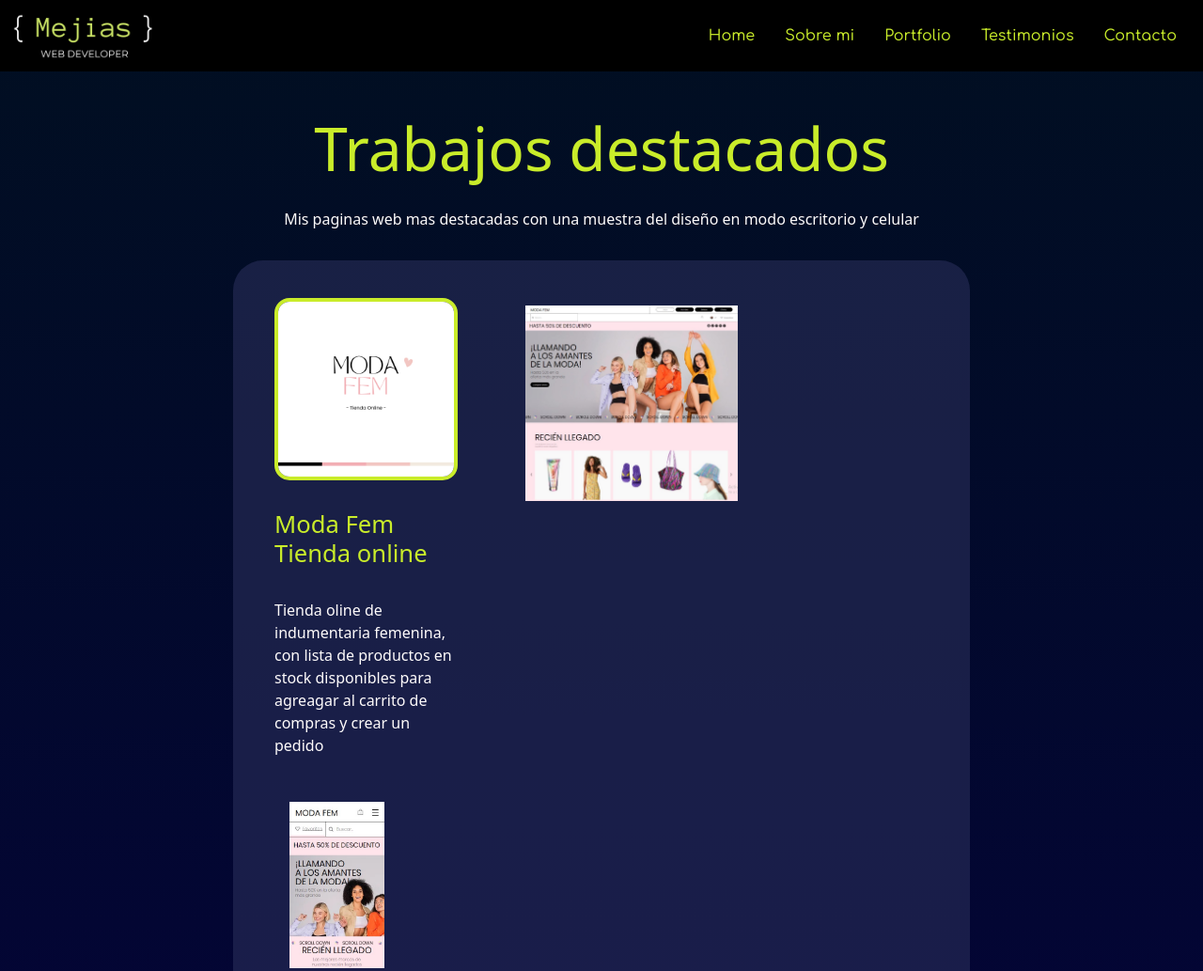
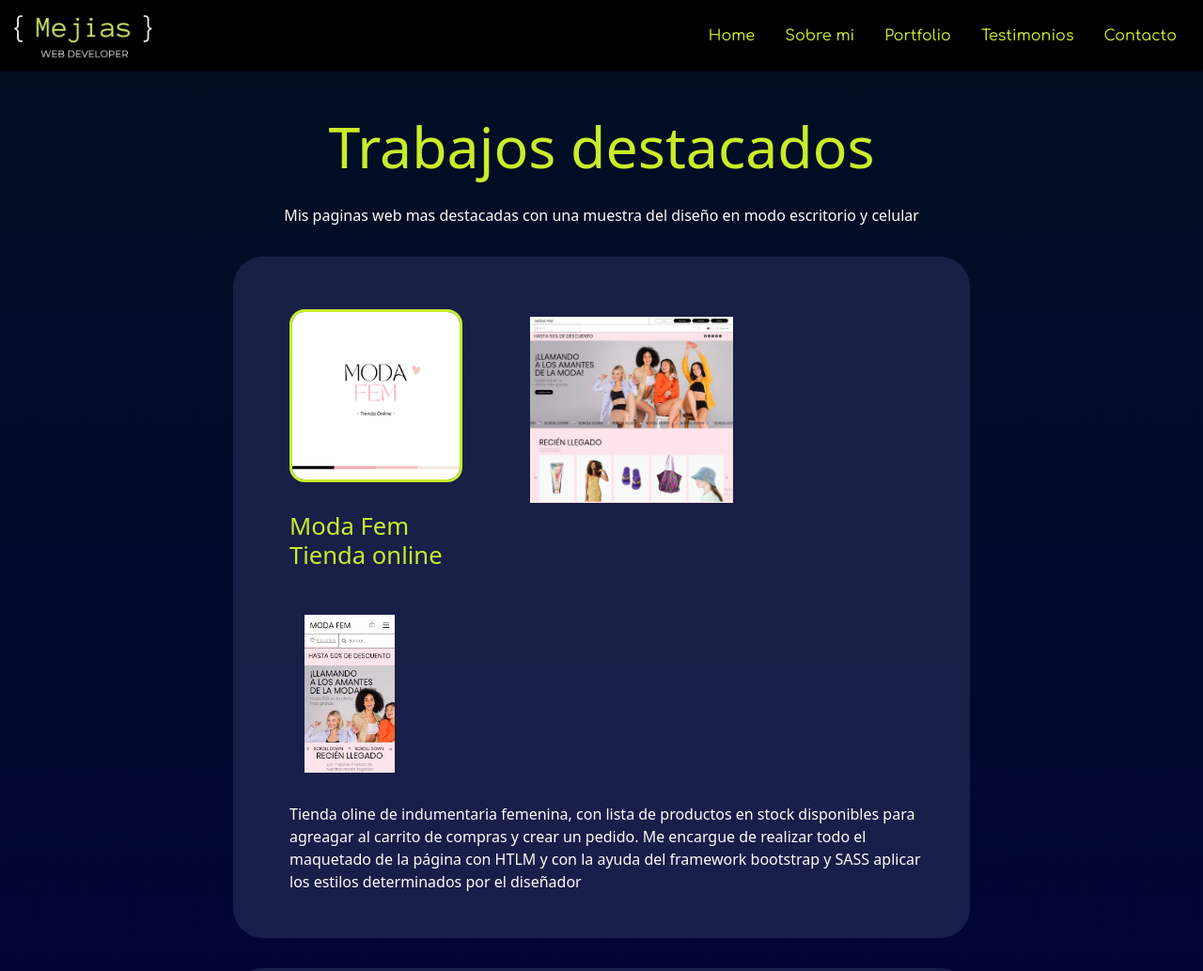
Before and after one commit to Johannysmejias/MejiasWebDeveloper, a website: page pages/portfolio.html in a window 1280 px wide. Shown: the top 1033 px of the page at 94% size. Drawn offline with nearby package versions, Linux system fonts and the light colour scheme.

Commit message:
detalles portfolio tercera pre entrega

```diff
--- a/pages/portfolio.html
+++ b/pages/portfolio.html
@@ -83,28 +83,30 @@
                     <div class="descripcion col-sm-4">
                         <img class="img-descripcion" src="../img/moda-fem.png" alt="Logo del proyecto Moda Fem">
                         <h2>Moda Fem Tienda online</h2>
-                        <p>Tienda oline de indumentaria femenina, con lista de productos en stock disponibles para agreagar al carrito de compras y crear un pedido</p>
                     </div>
                     <img class="img-escritorio col-sm-4" src="../img/Moda-FEM-DESKTOP.jpg" alt="imagen del diseño de escritorio de moda fem">
                     <img class="img-phone col-sm-2" src="../img/moda-fem-phone.jpg" alt="imagen del diseño para celular de moda fem">
+                    <p>Tienda oline de indumentaria femenina, con lista de productos en stock disponibles para agreagar al carrito de compras y crear un pedido.
+                        Me encargue de realizar todo el maquetado de la página con HTLM y con la ayuda del framework bootstrap y SASS aplicar los estilos determinados por el diseñador
+                    </p>
                 </div>
                 <div class="work row">
                     <div class="descripcion col-sm-4">
                         <img class="img-descripcion" src="../img/MILI.png" alt="Logo de proyecto Mili Studio">
                         <h2>Mili Studio</h2>
-                        <p>Perfil de fotografa profesional informativo con portfolio y sistema de agendar citas</p>
                     </div>
                     <img class="img-escritorio col-sm-4" src="../img/mili-desktop.png" alt="imagen del diseño de escritorio de mili studio">
                     <img class="img-phone col-sm-2" src="../img/mili-phone.png" alt="imagen del diseño para celular de mili studio">
+                    <p>Perfil de fotografa profesional informativo con portfolio y sistema de agendar citas. Es mi sitio web más destacado, me encargué del diseño desde el principio realizando el mockup, para luiego llevarlo a la realidad con HTML y SASS. Trabajamos con un sistema de citas realizado con C# y MySQL</p>
                 </div>
                 <div class="work row">
                     <div class="descripcion col-sm-4">
                         <img class="img-descripcion" src="../img/Nayeli.png" alt="Logo del proyecto Nayeli Heladería">
                         <h2>Heladería Nayeli</h2>
-                        <p>Heladeria Nayeli, cuenta con una funcion para armar tu helado perfecto y pedirlo por la pagina para retirar y ahorrarte largas filas o para delivery desde la comodidad de tu hogar</p>
                     </div>
                     <img class="img-escritorio col-sm-4" src="../img/nayeli-desktop.png" alt="imagen del dieño de escritorio para el proyecto Nayeli Heladeria">
                     <img class="img-phone col-sm-2" src="../img/nayeli-phone.png" alt="imagen del diseño de celular para el proyecto Nayeli Heladeria">
+                    <p>Heladeria Nayeli, cuenta con una funcion para armar tu helado perfecto y pedirlo por la pagina para retirar y ahorrarte largas filas o para delivery desde la comodidad de tu hogar. Disfrut{e mucho este proyecto, tuvo un exito especial debido a la innovacion del sistema de pedidos donde puedes ir eligiendo los ingredientes para crear un producto único. Realicé los estilos del sitio con SASS y el sistema de pedidos con JavaScript </p>
                 </div>
             </div>
         </div>
--- a/sass/contenedores/_main.scss
+++ b/sass/contenedores/_main.scss
@@ -1,7 +1,7 @@
 /* estilos main  */
 main{
     color: $color-texto;
-    min-height: 1000px;
+    min-height: 850px;
     h2{
         font-size: 1.6rem;
     }
@@ -55,7 +55,7 @@ main{
         margin: 0;
         .work{
             margin: 1rem;
-            padding: 1rem;
+            padding: 2rem;
             background-color: $color-testimonios;
             border-radius: 2rem;
             object-fit: contain;
@@ -67,7 +67,7 @@ main{
                 margin: 1rem;
                 margin-top: 1.5rem;
                 border-radius: 1rem;
-                border: 0.3rem solid $color-secundario;
+                border: 0.2rem solid $color-secundario;
             }
             .img-escritorio{
                 display: none;
@@ -79,9 +79,9 @@ main{
                 display: flex;
                 flex-direction: column;
                 justify-content: center;
-                p {
-                    text-align: left;
-                }
+            }
+            p {
+                text-align: left;
             }
         }
     }
--- a/sass/styles.scss
+++ b/sass/styles.scss
@@ -36,13 +36,18 @@ body{
         margin-right: 15%;
         .contenedor{
             h1{
-                font-size: 4rem;
+                font-size: 3.8rem;
+            }
+            .presentacion{
+                text-align: center;
             }
         }
         .contenedor-cards{
             display: flex;
             flex-direction: row;
             justify-content: center;
+            padding-left: 10%;
+            padding-right: 10%;
             .card{
                 min-width: 32%;
             }
@@ -52,7 +57,7 @@ body{
             grid-template-columns: 2fr 6fr;
             align-items: flex-start;
             .descripcion-perfil{
-                padding: 0.3rem;
+                padding-top: 0.3rem;
             }
             .img-perfil{
                 img{
@@ -73,9 +78,10 @@ body{
                     h2{
                         margin: 1rem;
                     }
-                    p{
-                        margin: 1rem;
-                    }
+                }
+                p{
+                    margin-left: 1rem;
+                    text-align: left;
                 }
                 .img-escritorio{
                     display: block;
```
Also changed, not shown: index.html (+1 -1 lines), css/styles.css.
